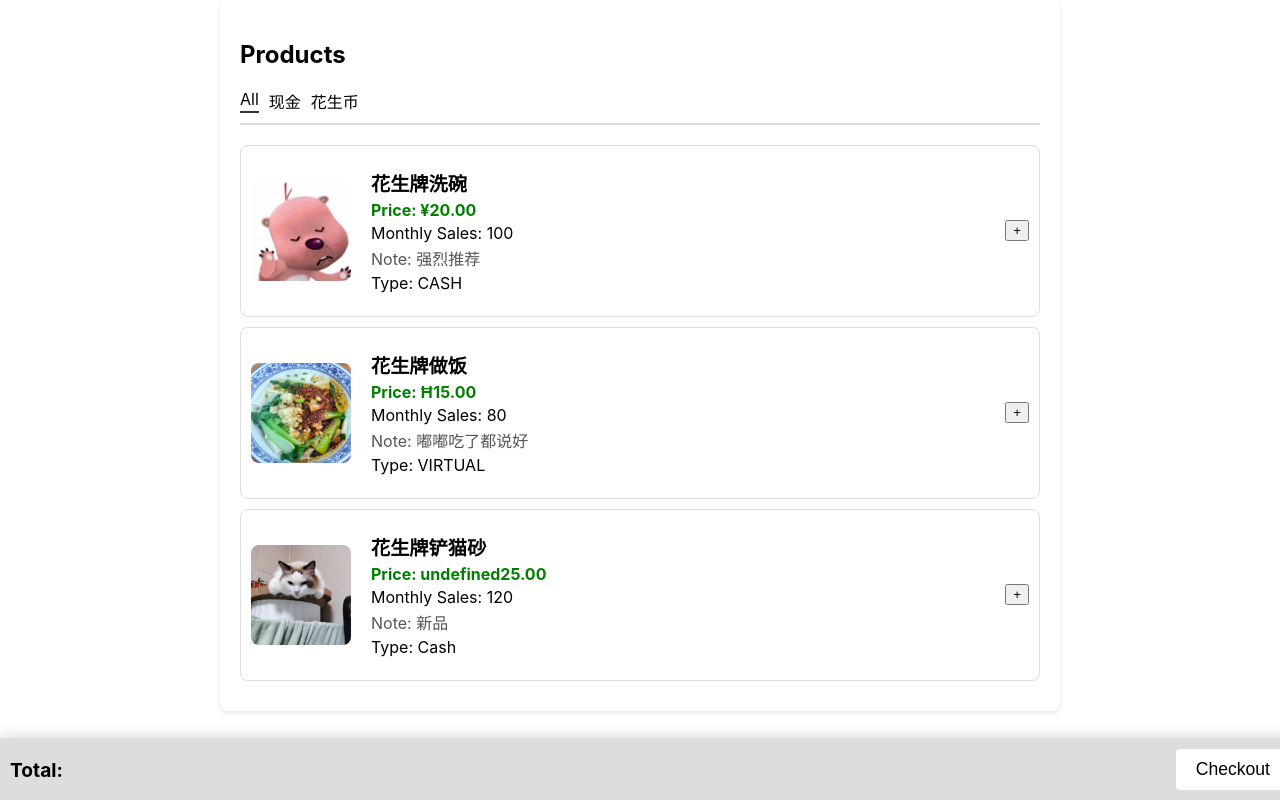
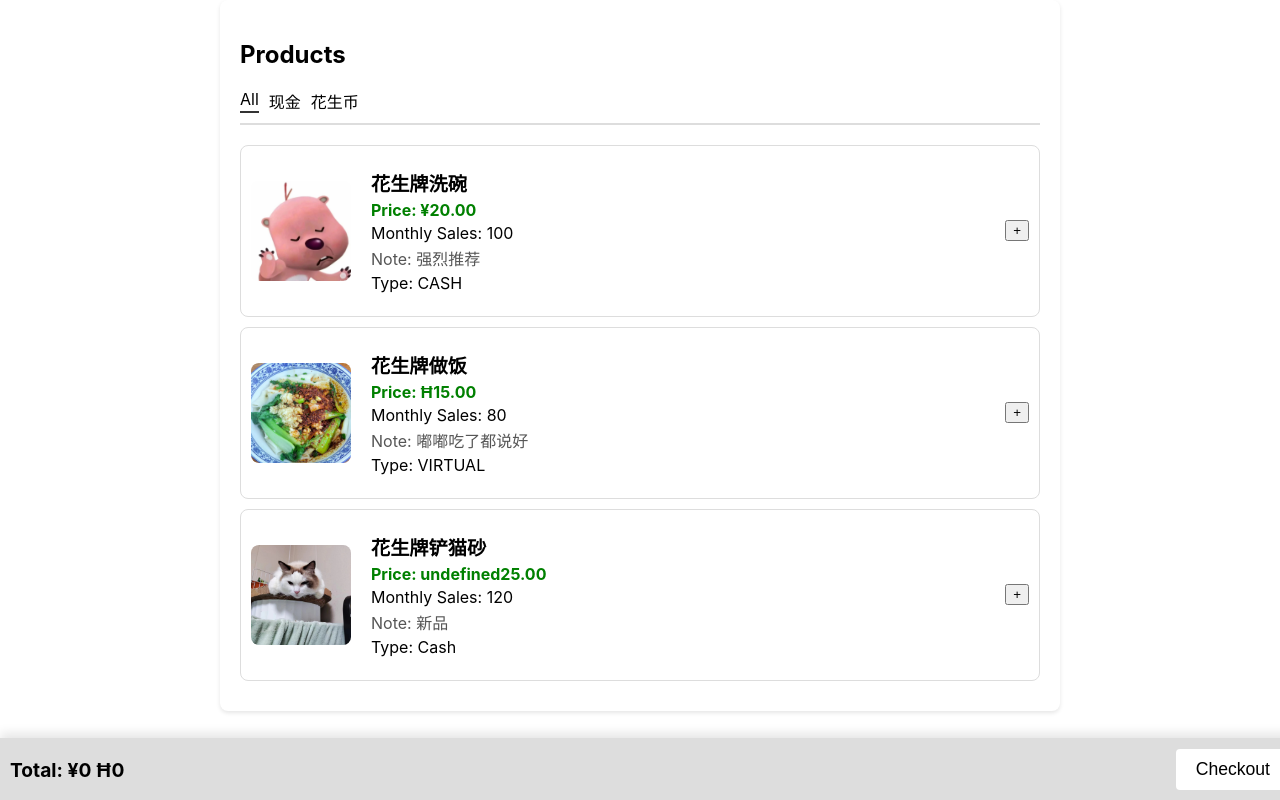
Before and after one commit to jznrhnn/couple-store, a React (Create React App) app: page /shop in a window 1280 px wide. Built offline with nearby package versions, Linux system fonts and the light colour scheme.

Commit message:
refactor(cart): 购物车相关数据和功能提取到CartContext，通过context传递

```diff
--- /dev/null
+++ b/src/components/CartContext.js
@@ -0,0 +1,149 @@
+import Decimal from 'decimal.js';
+import React, { createContext, useContext, useEffect, useState } from 'react';
+import { Currency } from './Config';
+
+// 创建 CartContext
+const CartContext = createContext();
+
+// 提供者组件
+const CartProvider = ({ children }) => {
+  // 初始化购物车商品列表、商品总价和虚拟货币总价
+  const [cartItems, setCartItems] = useState([]);
+  const [amount, setAmount] = useState(new Decimal(0));
+  const [virtualAmount, setVirtualAmount] = useState(new Decimal(0));
+
+  // 计算商品总价
+  const calculateAmount = (items) => {
+    let total = new Decimal(0);
+    items.forEach(item => {
+      total = total.plus(new Decimal(item.price).times(item.quantity));
+    });
+    return total;
+  };
+
+  useEffect(() => {
+    updateAmount();
+  }, [cartItems]);
+
+  // 当购物车商品列表发生变化时，重新计算商品总价
+  const updateAmount = () => {
+    // 过滤出虚拟货币商品
+    const virtualItems = cartItems.filter(item => item.type === Currency.VIRTUAL_INDEX);
+    setVirtualAmount(calculateAmount(virtualItems));
+    // 过滤出现金商品
+    const cashItems = cartItems.filter(item => item.type === Currency.CASH_INDEX);
+    setAmount(calculateAmount(cashItems));
+  };
+
+  /**
+   * 更新购物车商品到指定数量
+   * @param {Array<item>} item 商品信息：包含类型、价格、图片等
+   * @param {number} quantity 需要更新的商品数量
+   */
+  const updateCartItem = (item, quantity = 1) => {
+    // 检查购物车中是否已经存在该商品
+    const existingItemIndex = cartItems.findIndex((cartItem) => cartItem.id === item.id);
+    // 如果存在，则更新数量和价格
+    if (existingItemIndex !== -1) {
+      const updatedCart = [...cartItems];
+      updatedCart[existingItemIndex].quantity = quantity;
+      updatedCart[existingItemIndex].price = new Decimal(item.price).times(quantity);
+      setCartItems(updatedCart);
+    } else {
+      setCartItems((prevCart) => [
+        ...prevCart,
+        {
+          image: item.image,
+          id: item.id,
+          name: item.name,
+          type: item.type,
+          quantity: quantity,
+          price: item.price,
+          amount: new Decimal(item.price).times(quantity),
+        },
+      ]);
+    }
+  }
+
+  /**
+   * 添加指定数量商品到购物车
+   * @param {Array<item>} item 商品信息：包含类型、价格、图片等
+   * @param {number} quantity 商品数量：默认为 1
+   */
+  const addToCart = (item, quantity = 1) => {
+    //TODO 调用更新购物车商品方法持久化
+    // 检查购物车中是否已经存在该商品
+    const existingItemIndex = cartItems.findIndex((cartItem) => cartItem.id === item.id);
+    // 如果存在，则更新数量和价格
+    if (existingItemIndex !== -1) {
+      const updatedCart = [...cartItems];
+      updatedCart[existingItemIndex].quantity += quantity;
+      updatedCart[existingItemIndex].amount = new Decimal(updatedCart[existingItemIndex].price).plus(item.price);
+      setCartItems(updatedCart);
+    } else {
+      // 如果不存在，则添加新的商品
+      setCartItems((prevCart) => [
+        ...prevCart,
+        {
+          image: item.image,
+          id: item.id,
+          name: item.name,
+          type: item.type,
+          quantity: quantity,
+          price: item.price,
+          amount: new Decimal(item.price).times(quantity),
+        },
+      ]);
+    }
+
+  };
+
+  /**
+   * 从购物车中删除指定数量商品
+   * @param {string} itemId 商品 ID
+   * @param {number} quantity 商品数量：默认为 1
+   */
+  const removeFromCart = (itemId, quantity = 1) => {
+    // 找到要删除的商品
+    const existingItemIndex = cartItems.findIndex((cartItem) => cartItem.id === itemId);
+    // 更新购物车商品数量列表
+    if (existingItemIndex === -1) {
+      return;
+    }
+    const updatedCart = [...cartItems];
+    updatedCart[existingItemIndex].quantity -= quantity;
+    // 如果商品数量小于等于 0，则从购物车中删除该商品
+    if (updatedCart[existingItemIndex].quantity <= 0) {
+      updatedCart.splice(existingItemIndex, 1);
+    }
+    setCartItems(updatedCart);
+    // 重新计算商品总价
+    updateAmount();
+  };
+
+  // 提供 Context 的值
+  const contextValue = {
+    cartItems,
+    amount: amount.valueOf(),
+    virtualAmount: virtualAmount.valueOf(),
+    setAmount,
+    setVirtualAmount,
+    addToCart,
+    removeFromCart,
+    updateCartItem,
+  };
+
+  // 渲染提供者和子组件
+  return (
+    <CartContext.Provider value={contextValue}>
+      {children}
+    </CartContext.Provider>
+  );
+};
+
+// 自定义 hook 用于在组件中使用 CartContext
+const useCart = () => {
+  return useContext(CartContext);
+};
+
+export { CartProvider, useCart };
--- a/src/components/pages/Products.js
+++ b/src/components/pages/Products.js
@@ -1,11 +1,11 @@
-import React from 'react';
+import React, { useState } from 'react';
+import { useCart } from '../CartContext';
+import { Currency, CurrencyMap } from '../Config';
 import FilterBar from '../FilterBar';
-import { useState } from 'react';
+import ListGrid from '../ListGrid';
+import ShoppingCartNavbar from '../ShoppingCartNavbar';
 import Title from '../Title';
-import ListGrid from '../ListGrid';
-import { Currency, CurrencyMap } from '../Config';
-import ShoppingCartNavbar from '../ShoppingCartNavbar';
-import Decimal from 'decimal.js';
+
 
 const Products = () => {
   // 模拟商品数据
@@ -16,6 +16,7 @@ const Products = () => {
 
     // 添加更多商品数据
   ];
+
   const originProducts = products.map(product => ({ ...product }));
   // 处理商品信息
   products.map(product => {
@@ -40,61 +41,22 @@ const Products = () => {
 
   const extraFields = { 'price': 'green', 'note': 'gray' }
 
-  const [cart, setCart] = useState([]);
-  const [amount, setAmount] = useState(0);
-  const [virtualAmount, setVirtualAmount] = useState(0);
+  const button = (
+    <button style={styles.addButton} onClick={(productId) =>
+      addToCart(originProducts.find((product) => product.id === productId))
+    }>
+      +
+    </button >
+  );
 
-  // 添加购物车
-  const addToCart = (productId, quantity = 1) => {
-    // 计算价格
-    const product = originProducts.find((product) => product.id === productId);
-    //分别计算现金商品和虚拟商品的价格
-    let price = 0;
-    price = new Decimal(product.price).times(quantity);
-    console.log('price:', price);
-    if (product.type === Currency.CASH_INDEX) {
-      setAmount(new Decimal(amount).plus(price));
-    } else if (product.type === Currency.VIRTUAL_INDEX) {
-      setVirtualAmount(new Decimal(virtualAmount).plus(price));
-    }
-    // 检查购物车中是否已经存在该商品
-    const existingItemIndex = cart.findIndex((item) => item.id === productId);
-
-    // 如果存在，则更新数量和价格
-    if (existingItemIndex !== -1) {
-      const updatedCart = [...cart];
-      updatedCart[existingItemIndex].quantity += quantity;
-      updatedCart[existingItemIndex].price = new Decimal(updatedCart[existingItemIndex].price).plus(price);
-      setCart(updatedCart);
-    } else {
-      // 如果不存在，则添加新的商品
-      setCart((prevCart) => [
-        ...prevCart,
-        {
-          image: product.image,
-          id: product.id,
-          name: product.name,
-          productType: product.type,
-          quantity: quantity,
-          price: price,
-          // 可以根据你的数据结构添加其他商品信息
-        },
-      ]);
-    }
-  };
-
-  const button = (
-    <button style={styles.addButton} onClick={(productId) => addToCart(productId)}>
-      +
-    </button>
-  );
+  const { amount, virtualAmount, addToCart, cartItems } = useCart();
 
   return (
     <div style={styles.container}>
       <Title title="Products" />
       <FilterBar filterType={filterType} setFilterType={setFilterType} filters={filters} />
       <ListGrid lists={filteredProducts} titleName='name' coverName='image' extraFields={extraFields} styleName='green' extraDiv={button} />
-      <ShoppingCartNavbar list={cart} amount={amount} virtualAmount={virtualAmount} />
+      <ShoppingCartNavbar list={cartItems} amount={amount} virtualAmount={virtualAmount} />
     </div>
   );
 };
```
Also changed, not shown: src/App.js (+11 -5 lines).
